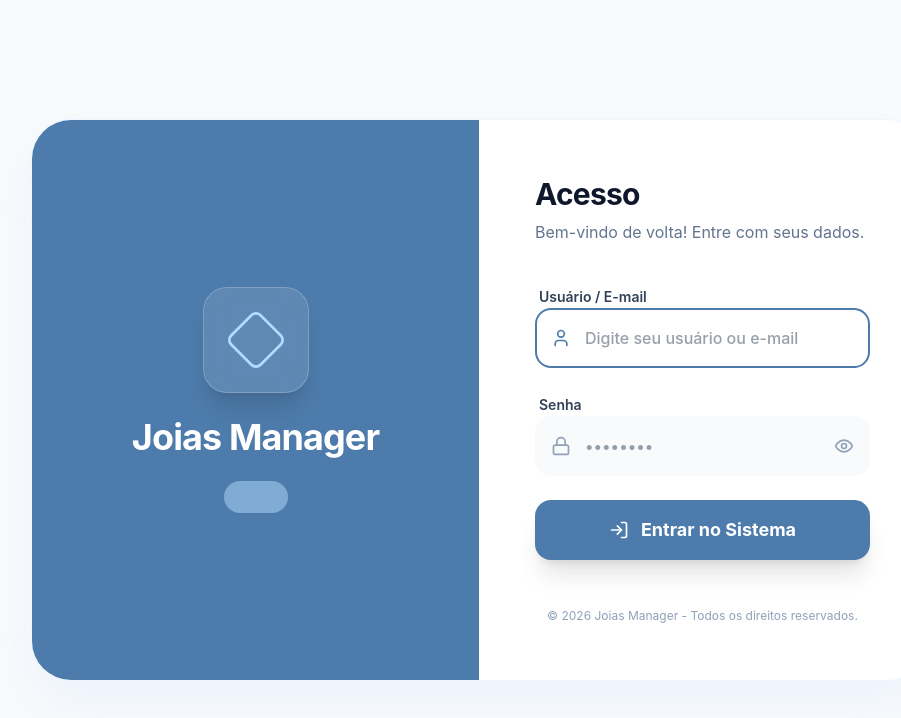
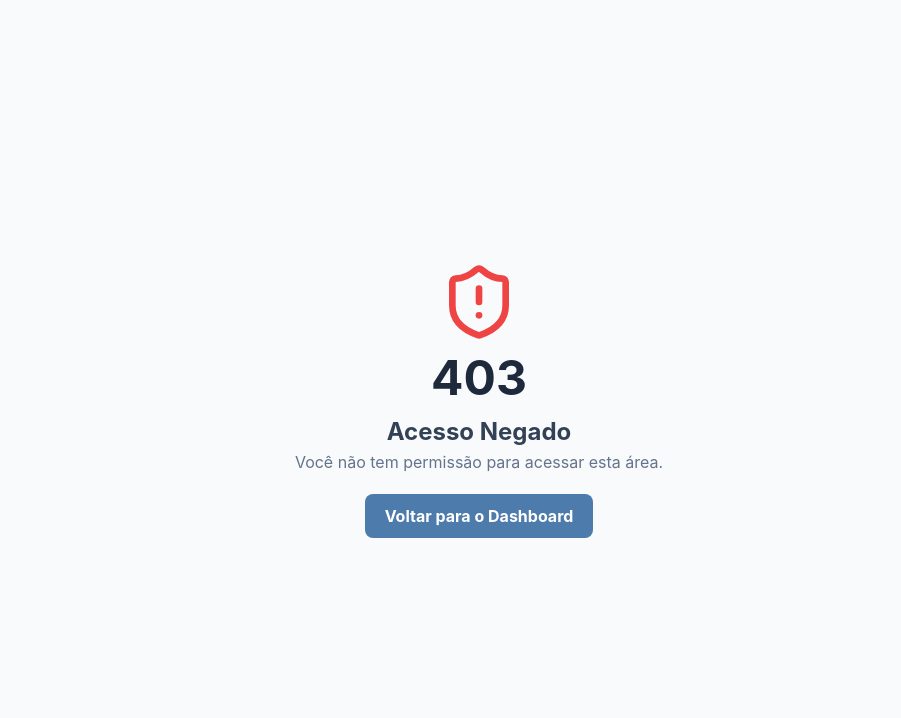
Before and after one commit to GabrielDavi7/staff-sales-manager, a React app in the folder frontend/: page /acesso-negado in a window 1280 px wide. Before the commit this address led to /login. Shown: the top 718 px of the page, without its empty margins (161-1062 px from the left). Built offline with nearby package versions, Linux system fonts and the light colour scheme; the HTML template or start-up script is replaced by a standard one.

Commit message:
fix: corrige testes

```diff
--- /dev/null
+++ b/frontend/src/pages/AcessoNegado.jsx
@@ -0,0 +1,44 @@
+import { Link } from "react-router-dom";
+import { ShieldAlert } from "lucide-react"; // Se não tiver lucide, pode tirar o ícone
+
+const AcessoNegado = () => {
+  return (
+    <div
+      style={{
+        display: "flex",
+        flexDirection: "column",
+        alignItems: "center",
+        justifyContent: "center",
+        height: "100vh",
+        textAlign: "center",
+        backgroundColor: "#f8fafc",
+      }}
+    >
+      <ShieldAlert size={80} color="#ef4444" />
+      <h1 style={{ fontSize: "3rem", fontWeight: "bold", color: "#1e293b" }}>
+        403
+      </h1>
+      <h2 style={{ fontSize: "1.5rem", fontWeight: "bold", color: "#334155" }}>
+        Acesso Negado
+      </h2>
+      <p style={{ color: "#64748b", marginBottom: "20px" }}>
+        Você não tem permissão para acessar esta área.
+      </p>
+      <Link
+        to="/dashboard"
+        style={{
+          padding: "10px 20px",
+          backgroundColor: "#4D7BAB",
+          color: "white",
+          borderRadius: "8px",
+          textDecoration: "none",
+          fontWeight: "bold",
+        }}
+      >
+        Voltar para o Dashboard
+      </Link>
+    </div>
+  );
+};
+
+export default AcessoNegado;
--- a/frontend/src/routes.tsx
+++ b/frontend/src/routes.tsx
@@ -6,6 +6,7 @@ import PrivateRoute from "./routes/PrivateRoute";
 import NewAttendance from "./pages/dashboard/NewAttendance";
 import Grafics from "./pages/dashboard/Grafics";
 import Team from "./pages/dashboard/Team";
+import AcessoNegado from "./pages/AcessoNegado";
 
 export const router = createBrowserRouter([
   {
@@ -21,16 +22,16 @@ export const router = createBrowserRouter([
     ),
     children: [
       {
-        index: true, // Isso carrega a Home quando acessar "/"
+        index: true,
         element: <Home />,
       },
       {
-        path: "registrarVenda", // A URL será: /registrarVenda
+        path: "registrarVenda",
         element: <NewAttendance />,
       },
       {
         path: "funcionarios",
-        element: <Team />, // Substitua por <Funcionarios /> quando a página de funcionários estiver pronta,
+        element: <Team />,
       },
       {
         path: "graficos",
@@ -39,6 +40,10 @@ export const router = createBrowserRouter([
     ],
   },
   {
+    path: "/acesso-negado",
+    element: <AcessoNegado />,
+  },
+  {
     path: "*",
     element: <Navigate to="/" replace />,
   },
--- /dev/null
+++ b/frontend/src/routes/RoleRoute.jsx
@@ -0,0 +1,25 @@
+import React from "react";
+import { Navigate } from "react-router-dom";
+import { useAuth } from "../contexts/AuthContext";
+
+const RoleRoute = ({ children, allowedRoles }) => {
+  const { user } = useAuth();
+
+  // Se o user ainda não existir (carregando), não renderiza nada (evita erro)
+  if (user === undefined) return null;
+
+  // Se não tem user ou cargo, manda pro login
+  if (!user || !user.cargo) {
+    return <Navigate to="/login" replace />;
+  }
+
+  const userRole = user.cargo.toUpperCase();
+
+  if (!allowedRoles.includes(userRole)) {
+    return <Navigate to="/acesso-negado" replace />;
+  }
+
+  return children;
+};
+
+export default RoleRoute;
--- a/frontend/src/test/mocks/handlers.js
+++ b/frontend/src/test/mocks/handlers.js
@@ -1,21 +1,25 @@
-/* import { http, HttpResponse } from "msw";
+import { http, HttpResponse } from "msw";
 
 export const handlers = [
-  http.get("*/ ///api/users/", () => {
-/*   return HttpResponse.json([
+  // Mock da listagem de usuários/vendedores
+  http.get("*/api/users/", () => {
+    return HttpResponse.json([
       { id: 1, first_name: "Gabriel", last_name: "Davi" },
-      { id: 2, first_name: "Caio", last_name: "Dias" },
+      { id: 4, first_name: "Caio", last_name: "Dias" }, // Usei ID 4 para bater com seu teste anterior
     ]);
   }),
-  http.post("*/ //api/core/atendimentos/", () => {
-/*   return HttpResponse.json(
+
+  // Mock do envio de atendimento (Sucesso 201)
+  http.post("*/api/core/atendimentos/", () => {
+    return HttpResponse.json(
       { message: "Atendimento registrado" },
       { status: 201 },
     );
   }),
 
-//http.get("*/ //api/analytics/meu-desempenho/", () => {
-/*   return HttpResponse.json({
+  // Mock de Analytics - VENDEDOR (Meu Desempenho)
+  http.get("*/api/analytics/meu-desempenho/", () => {
+    return HttpResponse.json({
       kpis: {
         total_vendas_valor: 15000,
         vendas_concluidas_count: 12,
@@ -25,8 +29,8 @@ export const handlers = [
         {
           id: 1,
           data_hora: "2026-05-11T10:30:00Z",
-          vendedorfirst_name: "Gabriel",
-          metricanome: "Apenas pesquisando",
+          vendedor_first_name: "Gabriel",
+          metrica_nome: "Apenas pesquisando",
           venda_fechada: false,
           valor_venda: null,
         },
@@ -34,8 +38,9 @@ export const handlers = [
     });
   }),
 
-  http.get("*/ //api/analytics/loja/", () => {
-/*   return HttpResponse.json({
+  // Mock de Analytics - SUPERVISOR (Loja)
+  http.get("*/api/analytics/loja/", () => {
+    return HttpResponse.json({
       kpis: {
         total_vendas_valor: 45000,
         vendas_concluidas_count: 35,
@@ -46,8 +51,9 @@ export const handlers = [
     });
   }),
 
-  http.get("*/ //api/analytics/geral/", () => {
-/*   return HttpResponse.json({
+  // Mock de Analytics - ADMIN (Geral)
+  http.get("*/api/analytics/geral/", () => {
+    return HttpResponse.json({
       kpis: {
         total_vendas_valor: 120000,
         vendas_concluidas_count: 90,
@@ -58,4 +64,3 @@ export const handlers = [
     });
   }),
 ];
-*/
```
Also changed, not shown: 2 other files (tests, documents, lock files or other folders).
